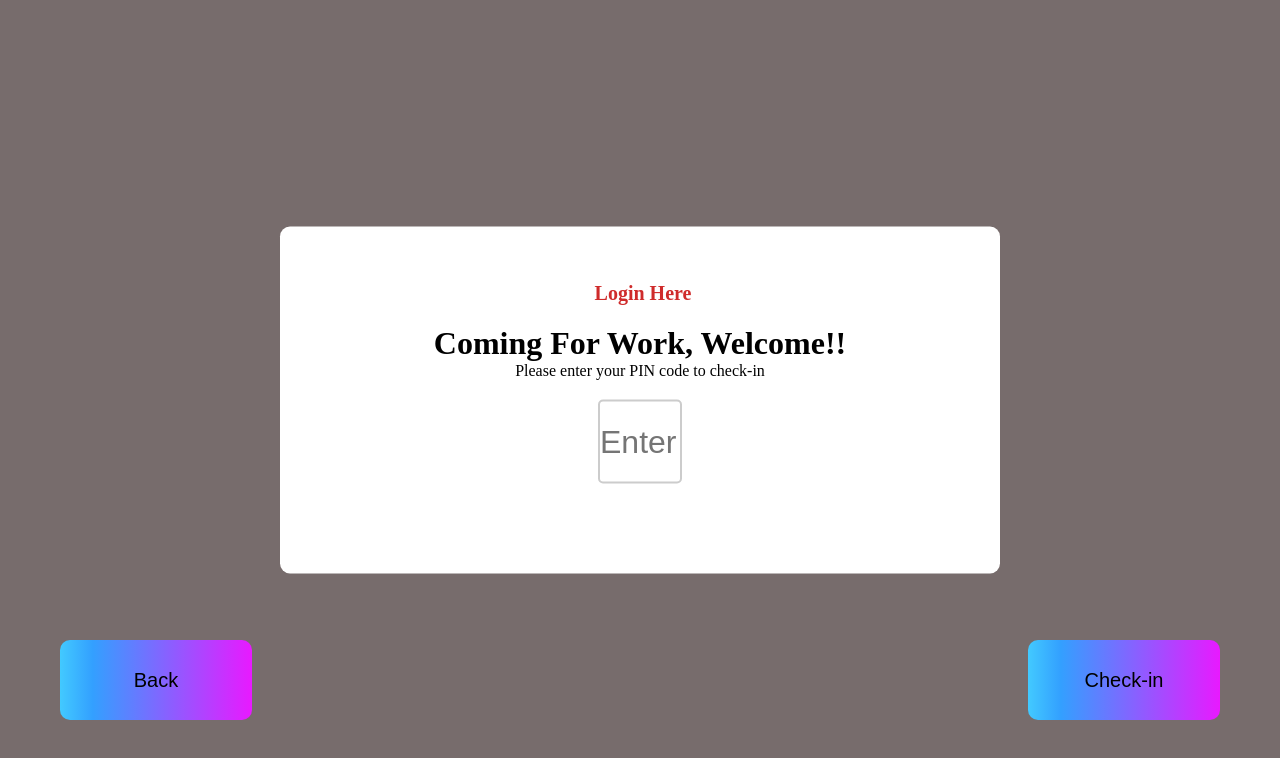
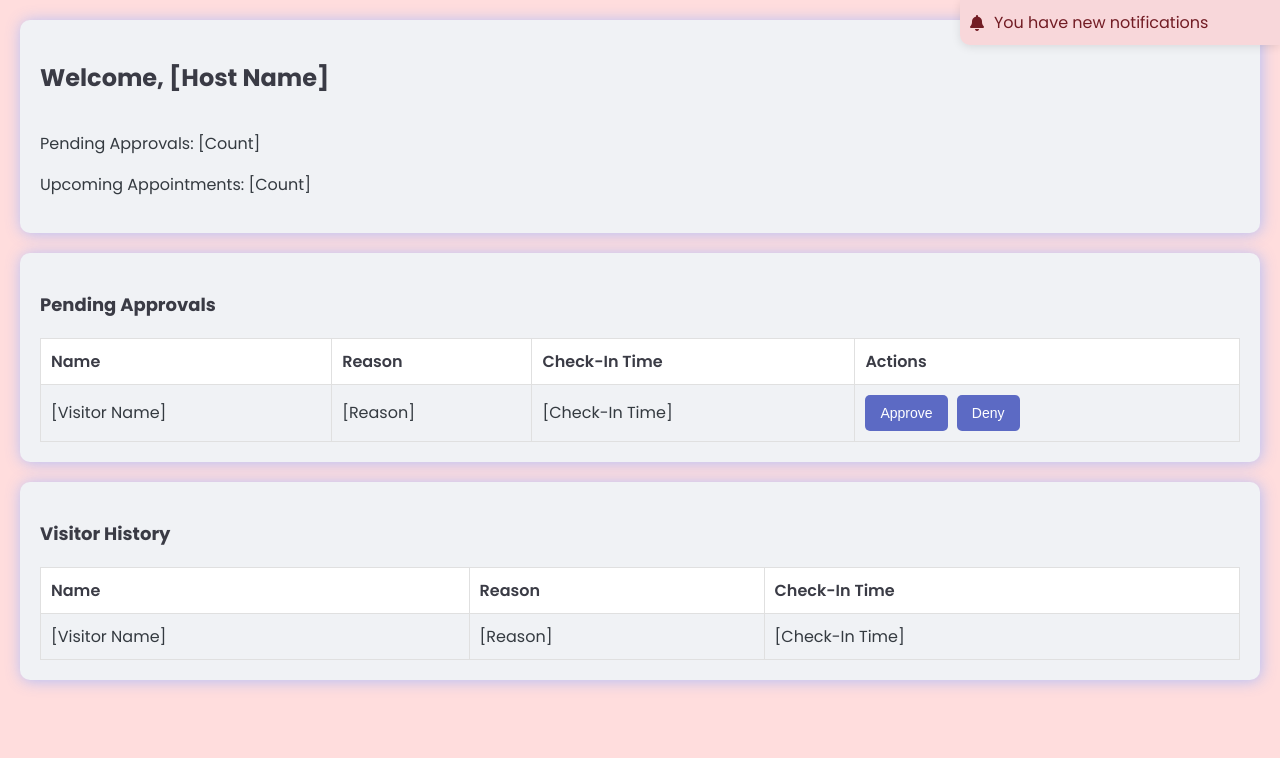
Before and after one commit to SethKkorir/Project, a website: page public/employee/html/register.html in a window 1280 px wide. Drawn offline with Linux system fonts and the light colour scheme.

Commit message:
Host Update

```diff
--- a/index.js
+++ b/index.js
@@ -1,5 +1,7 @@
 const express = require('express');
 const User = require('./models/user');
+// const Host = require('./models/host');
+
 const cors = require('cors');
 const QRCode = require('qrcode');
 // const mongoose = require('mongoose');
--- a/models/user.js
+++ b/models/user.js
@@ -27,5 +27,6 @@ const visitorSchema = new mongoose.Schema({
     }
 });
 
+
 const User = mongoose.model('User', visitorSchema);
 module.exports = User;
--- /dev/null
+++ b/public/employee/css/host.css
@@ -0,0 +1,65 @@
+*{
+    margin: unset;
+    padding: unset;
+}
+body{
+    background: rgb(230, 226, 226);
+    background-size: cover;
+}
+.container-wrapper-1{
+    border-radius: 10px;
+    width: 90%;
+    max-width: 250px;
+    max-height: 350px;
+    position: absolute;
+    top: 50%;
+    left: 50%;
+    transform: translate(-50%,-50%);
+    background-color: #fff;
+    padding: 50px 60px 70px;
+    text-align: center;
+}
+.logo{
+    color: white;
+    background-color: black;
+    width: 15%;
+    height: 15%;
+    margin-left: 45%;
+    font-size: 10px;
+    margin-top: 20px;
+    margin-bottom: 20px;
+}
+.input input{
+   width: 240px;
+   height: 35px;
+   margin-top: 20px;
+   background-color: transparent;
+   border-bottom: 1px solid black;
+   border-top: none;
+   border-right: none;
+   border-left:none ;
+}
+.button{
+    margin-top: 30px;
+    width: 80%;
+    height: 5vh;
+    border: none;
+    border-radius: 50px;
+    background-image: linear-gradient(90deg, hsl(197deg 100% 63%) 0%, hsl(208deg 100% 60%) 17%, hsl(294deg 100% 55%) 100%);
+}
+.fa-solid{
+    margin-top: -20px;
+}
+.button a{
+    color: white;
+    text-decoration: none;
+}
+.sign-up{
+    margin-top: 36%;
+    color: rgb(39, 38, 37);
+}
+.sign-up a{
+    text-decoration: none;
+    color: black;
+    font-weight: 20;
+}
--- a/public/employee/css/register.css
+++ b/public/employee/css/register.css
@@ -1,144 +1,110 @@
-* {
-    margin: unset;
-    padding: unset;
+@import url("https://fonts.googleapis.com/css2?family=Poppins:wght@100;200;300;400;500;600;700;800;900&display=swap");
+
+:root {
+  --background-color1: #f0f2f5;
+  --background-color2: #ffffff;
+  --background-color3: #e0e0e0;
+  --background-color4: #d6e4ff;
+  --primary-color: #3a3b45;
+  --secondary-color: #5c6ac4;
+  --accent-color: #3f51b5;
+  --text-color: #343a40;
+  --notification-bg: #f8d7da; /* Light red background */
+  --notification-color: #721c24; /* Dark red text */
+  --page-bg: #ffdddd; /* Light red background for the page */
 }
 
 body {
-    background: rgb(119, 108, 108);
-    background-size: cover;
+  font-family: "Poppins", sans-serif;
+  background-color: var(--page-bg);
+  margin: 0;
+  padding: 0;
 }
 
-.container-wrapper-1 {
-    padding-top: 50px;
-    border-radius: 10px;
-    width: 100%;
-    max-width: 600px;
-    min-width: fit-content;
-    max-height: 500px;
-    position: absolute;
-    top: 50%;
-    left: 50%;
-    transform: translate(-50%, -50%);
-    background-color: #fff;
-    padding: 50px 60px 70px;
-    text-align: center;
+#notification {
+  background-color: var(--notification-bg);
+  color: var(--notification-color);
+  padding: 10px;
+  position: fixed;
+  top: 0;
+  right: 0;
+  width: 300px;
+  border-bottom-left-radius: 10px;
+  box-shadow: 0 2px 10px rgba(0, 0, 0, 0.1);
+  display: flex;
+  align-items: center;
+  justify-content: space-between;
+  z-index: 1000;
 }
 
-.logo h4 {
-    color: rgb(207, 43, 43);
-    margin-left: 1%;
-    font-size: 20px;
-    margin-top: 5px;
-    margin-bottom: 20px;
+#notification-content {
+  display: flex;
+  align-items: center;
+  gap: 10px;
 }
 
-.pin-input {
-    display: flex;
-    justify-content: center;
-    margin-top: 20px;
+#dashboard, #visitor-approval, #visitor-history {
+  margin: 20px;
+  padding: 20px;
+  background-color: var(--background-color1);
+  border-radius: 10px;
+  box-shadow: 1px 1px 15px rgba(161, 182, 253, 0.825);
 }
 
-.pin-input input {
-    width: 50px;
-    height: 50px;
-    font-size: px;
-    text-align: center;
-    border: 2px solid #ccc;
-    border-radius: 5px;
-    margin: 0 5px;
-    outline: none;
-    transition: border-color 0.3s ease;
+#dashboard {
+  display: flex;
+  flex-direction: column;
 }
 
-.pin-input input:focus {
-    border-color: #007bff;
+#dashboard h2 {
+  font-size: 24px;
+  color: var(--primary-color);
 }
 
-.pin-result {
-    margin-top: 20px;
-    font-size: 10px;
-    font-weight: bold;
+#summary p {
+  font-size: 16px;
+  color: var(--text-color);
 }
 
-.btn {
-    min-width: fit-content;
-    position: absolute;
-    right: 60px;
-    bottom: 10%;
-    font-size: 18px;
-    margin-top: 20px;
-    width: 20%;
-    height: 50px;
-    border: none;
-    border-radius: 10px;
-    background-image: linear-gradient(90deg, hsl(197deg 100% 63%) 0%, hsl(208deg 100% 60%) 17%, hsl(294deg 100% 55%) 100%);
+table {
+  width: 100%;
+  border-collapse: collapse;
+  margin-top: 20px;
 }
 
-.btn:hover {
-    color: rgb(255, 255, 255);
-    box-shadow: 10px 10px 10px 0 rgb(0, 0, 0);
-    background: green;
-    cursor: pointer;
+th, td {
+  padding: 10px;
+  border: 1px solid var(--background-color3);
+  text-align: left;
 }
 
-.btn1 {
-    min-width: fit-content;
-    min-height: fit-content;
-    position: absolute;
-    left: 60px;
-    bottom: 10%;
-    font-size: 18px;
-    margin-top: 20px;
-    width: 20%;
-    height: 50px;
-    border: none;
-    border-radius: 10px;
-    background-image: linear-gradient(90deg, hsl(197deg 100% 63%) 0%, hsl(208deg 100% 60%) 17%, hsl(294deg 100% 55%) 100%);
+th {
+  background-color: var(--background-color2);
+  color: var(--primary-color);
+  font-weight: 600;
 }
 
-.btn1:hover {
-    color: rgb(255, 255, 255);
-    box-shadow: 10px 10px 10px 10px rgb(0, 0, 0);
-    background: red;
-    cursor: pointer;
+td {
+  color: var(--text-color);
 }
 
-/* Responsive styles */
-@media (min-width: 768px) {
-    .container-wrapper-1 {
-        width: 80%;
-        padding: auto;
-    }
-
-    .btn, .btn1 {
-        font-size: 20px;
-        width: 30%;
-        height: 50px;
-        margin-top: 30px;
-    }
-
-    .pin-input input {
-        width: 60px;
-        height: 60px;
-        font-size: 28px;
-    }
+button {
+  background-color: var(--secondary-color);
+  color: white;
+  border: none;
+  padding: 10px 15px;
+  border-radius: 5px;
+  cursor: pointer;
+  font-size: 14px;
+  margin-right: 5px;
 }
 
-@media (min-width: 1024px) {
-    .container-wrapper-1 {
-        width: 100%;
-        padding: auto;
-    }
+button:hover {
+  background-color: var(--primary-color);
+}
 
-    .btn, .btn1 {
-        font-size: 20px;
-        width: 15%;
-        height: 80px;
-    }
-
-    .pin-input input {
-        width: 80px;
-        height: 80px;
-        font-size: 32px;
-    }
+h3 {
+  font-size: 18px;
+  color: var(--primary-color);
+  margin-bottom: 15px;
 }
--- a/public/employee/html/register.html
+++ b/public/employee/html/register.html
@@ -4,80 +4,73 @@
     <meta charset="UTF-8">
     <meta name="viewport" content="width=device-width, initial-scale=1.0">
     <title>Employee Check-in</title>
-    <link rel="stylesheet" href="/employee/css/register.css">
+    <link rel="stylesheet" href="/public/employee/css/register.css">
     <link rel="stylesheet" href="https://cdnjs.cloudflare.com/ajax/libs/font-awesome/6.4.0/css/all.min.css">
 </head>
 <body>
-    <div class="container-wrapper-1">
-        <div class="container1">
-            <div class="logo">
-                <h4>Login Here</h4>
-            </div>
-            <h1>Coming For Work, Welcome!!</h1>
-            <p id="p">Please enter your PIN code to check-in</p>
-        </div>
-        <div class="pin-input">
-            <input type="text" id="pin-input" maxlength="4" placeholder="Enter PIN" />
-        </div>
-        <div class="pin-result">
-            <p id="pin-result-text"></p>
+    <!-- Notification Section -->
+    <div id="notification">
+        <div id="notification-content">
+            <i class="fas fa-bell"></i> You have new notifications
         </div>
     </div>
-    <footer>
-        <button class="btn1" id="back" onclick="location.href='/assets/html/details.html'" >Back</button>
-        <button class="btn" id="check-in" onclick="location.href='/assets/html/wel.html'" >Check-in</button>
-    </footer>
 
-    <!-- <script>
-        const pinInput = document.getElementById('pin-input');
-        const pinResultText = document.getElementById('pin-result-text');
+    <!-- Dashboard -->
+    <div id="dashboard">
+        <h2>Welcome, [Host Name]</h2>
+        <div id="summary">
+            <p>Pending Approvals: [Count]</p>
+            <p>Upcoming Appointments: [Count]</p>
+        </div>
+    </div>
 
-        // Function to handle the PIN code input
-        pinInput.addEventListener('input', () => {
-            if (pinInput.value.length === 4) {
-                handlePINCode(pinInput.value);
-            }
-        });
+    <!-- Visitor Approval Section -->
+    <div id="visitor-approval">
+        <h3>Pending Approvals</h3>
+        <table>
+            <thead>
+                <tr>
+                    <th>Name</th>
+                    <th>Reason</th>
+                    <th>Check-In Time</th>
+                    <th>Actions</th>
+                </tr>
+            </thead>
+            <tbody>
+                <!-- Loop through pending visitors -->
+                <tr>
+                    <td>[Visitor Name]</td>
+                    <td>[Reason]</td>
+                    <td>[Check-In Time]</td>
+                    <td>
+                        <button onclick="approveVisitor([VisitorID])">Approve</button>
+                        <button onclick="denyVisitor([VisitorID])">Deny</button>
+                    </td>
+                </tr>
+            </tbody>
+        </table>
+    </div>
 
-        // Function to handle the PIN code data
-        function handlePINCode(pin) {
-            // Perform actions based on the entered PIN code
-            console.log('Entered PIN code:', pin);
-            // Example: Send a check-in request to the server
-            checkIn(pin);
-        }
-
-        // Function to perform the check-in process
-        function checkIn(pin) {
-            // Send a check-in request to the server
-            fetch('/check-in', {
-                method: 'POST',
-                headers: {
-                    'Content-Type': 'application/json'
-                },
-                body: JSON.stringify({ pinCode: pin })
-            })
-            .then(response => response.json())
-            .then(data => {
-                console.log('Check-in response:', data);
-                // Handle the check-in response
-                if (data.success) {
-                    pinResultText.textContent = 'Check-in successful!';
-                } else {
-                    pinResultText.textContent = 'Invalid PIN code. Please try again.';
-                }
-            })
-            .catch(error => {
-                console.error('Error during check-in:', error);
-                pinResultText.textContent = 'An error occurred during check-in. Please try again later.';
-            });
-        }
-
-        // Function to go back to the previous page
-        function goBack() {
-            // Implement the logic to navigate to the previous page
-            console.log('Going back to the previous page');
-        }
-    </script> -->
+    <!-- Visitor History Section -->
+    <div id="visitor-history">
+        <h3>Visitor History</h3>
+        <table>
+            <thead>
+                <tr>
+                    <th>Name</th>
+                    <th>Reason</th>
+                    <th>Check-In Time</th>
+                </tr>
+            </thead>
+            <tbody>
+                <!-- Loop through visitor history -->
+                <tr>
+                    <td>[Visitor Name]</td>
+                    <td>[Reason]</td>
+                    <td>[Check-In Time]</td>
+                </tr>
+            </tbody>
+        </table>
+    </div>
 </body>
 </html>
--- a/routes/users.js
+++ b/routes/users.js
@@ -1,7 +1,11 @@
 const express = require('express');
 const router = express.Router();
 const User = require('../models/user');
+// const Host = require('../models/host');
+
 const nodemailer = require('nodemailer');
+require('events').EventEmitter.defaultMaxListeners = 20; // or any appropriate number
+
 
 // Nodemailer configuration
 const mailTransporter = nodemailer.createTransport({
```
Also changed, not shown: models/host.js (added, +29 -0 lines), public/assets/html/wel.html (+1 -1 lines), public/employee/html/host.html (added, +29 -0 lines), public/employee/html/signup.html (added, +166 -0 lines), routes/users2.js (added, +25 -0 lines), public/employee/css/sign.css (added).
